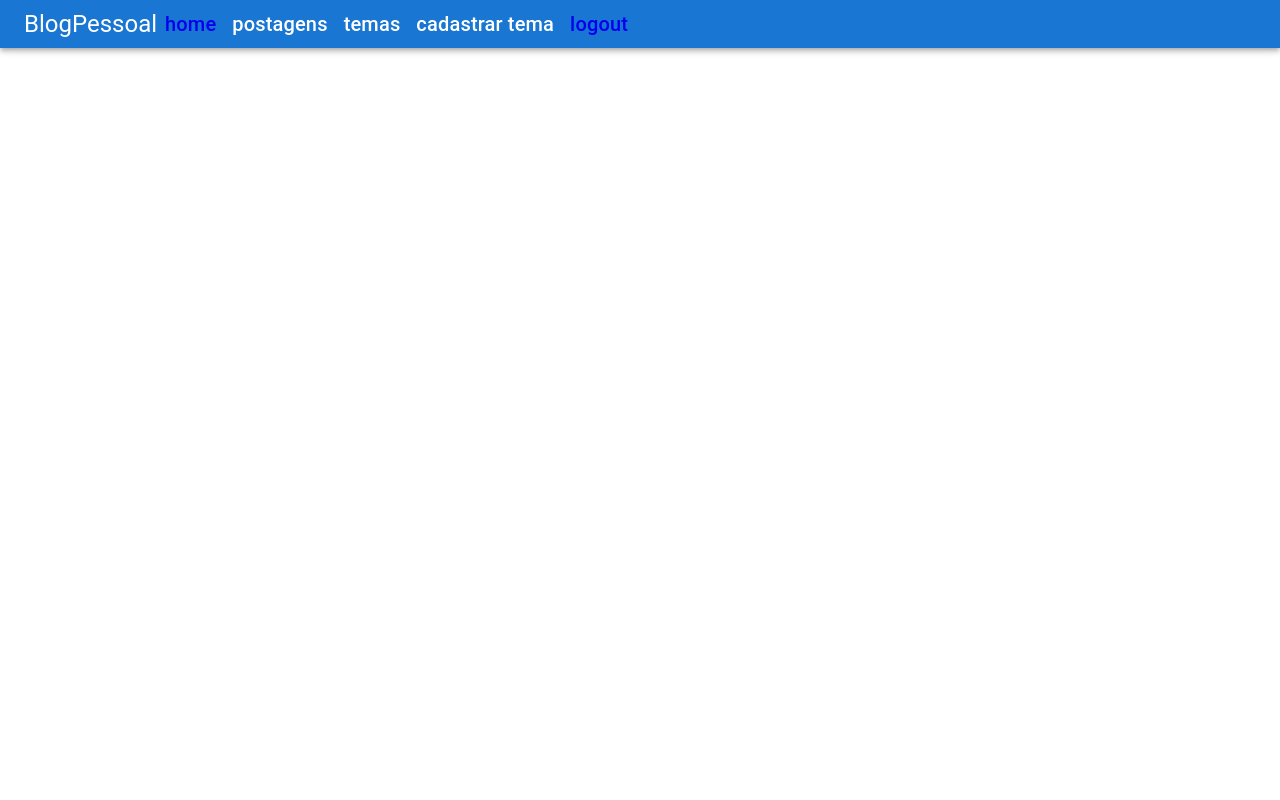
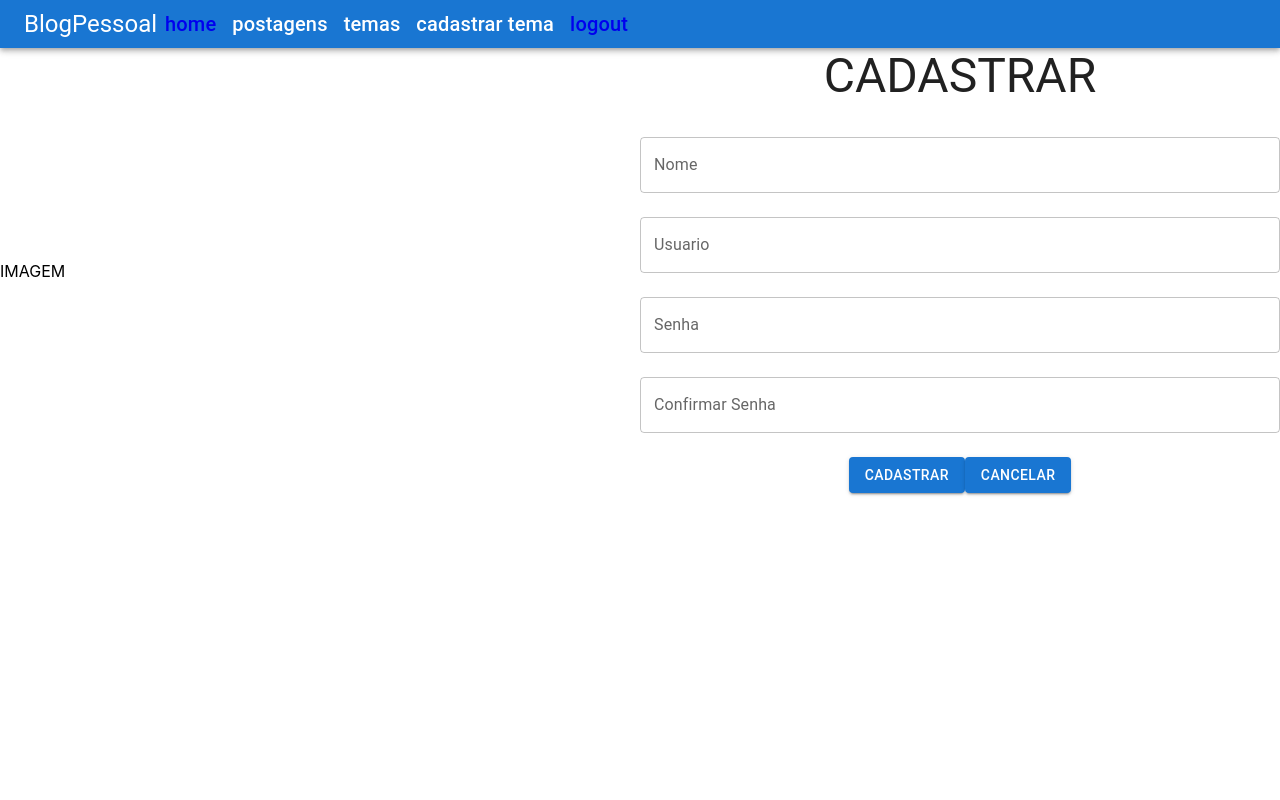
Before and after one commit to lucaszri/FrontEndBlogPessoal, a React (Create React App) app: page /cadastrousuario in a window 1280 px wide. Shown: the top 800 px of the page. Built offline with nearby package versions, Linux system fonts and the light colour scheme; the HTML template or start-up script is replaced by a standard one.

Commit message:
realizada a integração de front e back end

```diff
--- a/package.json
+++ b/package.json
@@ -17,10 +17,12 @@
     "@types/node": "^16.11.22",
     "@types/react": "^17.0.38",
     "@types/react-dom": "^17.0.11",
+    "axios": "0.21.4",
     "react": "^17.0.2",
     "react-dom": "^17.0.2",
     "react-router-dom": "6",
     "react-scripts": "5.0.0",
+    "react-use-localstorage": "3.5.3",
     "typescript": "^4.5.5",
     "web-vitals": "^2.1.4"
   },
--- a/src/App.tsx
+++ b/src/App.tsx
@@ -7,6 +7,7 @@ import Navbar from './components/estaticos/navbar/Navbar';
 import Footer from './components/estaticos/footer/Footer';
 import Login from './paginas/login/Login';
 import './App.css';
+import CadastroUsuario from './paginas/cadastroUsuario/CadastroUsuario';
 
 function App() {
   return (
@@ -18,6 +19,7 @@ function App() {
         <Route path='/home' element={<Home />} />
         <Route path='/login' element={<Login />} />
         <Route path='/' element={<Login />} />
+        <Route path='/cadastrousuario' element={<CadastroUsuario />} />
       </Routes>
       </div>
 
--- a/src/components/estaticos/navbar/Navbar.css
+++ b/src/components/estaticos/navbar/Navbar.css
@@ -0,0 +1,5 @@
+.navbar-1 {
+    font-family: Impact, Haettenschweiler, 'Arial Narrow Bold', sans-serif;
+    font-size: 200px !important;
+
+}
--- a/src/components/estaticos/navbar/Navbar.tsx
+++ b/src/components/estaticos/navbar/Navbar.tsx
@@ -4,8 +4,8 @@ import { Link } from 'react-router-dom';
 function Navbar() {
     return (
         <>
-            <AppBar position="static">
-                <Toolbar variant="dense">
+            <AppBar className='navbar-1' position="static">
+                <Toolbar className='navbar-1' variant="dense">
                     <Box style={{ cursor: "pointer" }} >
                         <Typography variant="h5" color="inherit">
                             BlogPessoal
--- /dev/null
+++ b/src/models/User.ts
@@ -0,0 +1,9 @@
+interface User {
+    id: number;
+    nome: string;
+    usuario: string;
+    foto: string;
+    senha: string;
+}
+
+export default User
--- /dev/null
+++ b/src/models/UserLogin.ts
@@ -0,0 +1,8 @@
+interface UserLogin {
+    id: number;
+    usuario: string;
+    senha: string;
+    token?: string | null
+}
+
+export default UserLogin
--- /dev/null
+++ b/src/paginas/cadastroUsuario/CadastroUsuario.css
@@ -0,0 +1,4 @@
+.btn-cadastro {
+    margin-right: 20px!important;
+    padding: 1rem;
+}
--- /dev/null
+++ b/src/paginas/cadastroUsuario/CadastroUsuario.tsx
@@ -0,0 +1,79 @@
+import { Grid, Typography, TextField, Box, Button } from '@mui/material'
+import React, { useState, useEffect, ChangeEvent } from 'react'
+import { Link, useNavigate } from 'react-router-dom'
+import User from '../../models/User'
+import { cadastroUsuario } from '../../services/Service';
+
+function CadastroUsuario() {
+
+    let history = useNavigate();
+
+    const [confirmarSenha, setConfirmarSenha] = useState<String>("")
+    const [user, setUser] = useState<User>(
+        {
+            id: 0,
+            nome: '',
+            usuario: '',
+            foto: '',
+            senha: ''
+        })
+    const [userResult, setUserResult] = useState<User>(
+        {
+            id: 0,
+            nome: '',
+            usuario: '',
+            foto: '',
+            senha: ''
+        })
+    useEffect(() => {
+        if (userResult.id != 0) {
+            history("/login")
+        }
+    }, [userResult])
+
+    function confirmarSenhaHandle(e: ChangeEvent<HTMLInputElement>) {
+        setConfirmarSenha(e.target.value)
+    }
+
+    function updatedModel(e: ChangeEvent<HTMLInputElement>) {
+        setUser({
+            ...user,
+            [e.target.name]: e.target.value
+        })
+    }
+    async function onSubmit(e: ChangeEvent<HTMLFormElement>) {
+        e.preventDefault()
+        if (confirmarSenha == user.senha) {
+            cadastroUsuario(`/usuarios/cadastrar`, user, setUserResult)
+            alert('Usuario cadastrado com sucesso')
+        } else {
+            alert('Dados inconsistentes. Favor verificar as informações de cadastro.')
+        }
+    }
+
+    return (
+        <Grid container direction='row' justifyContent='center' alignItems='center'>
+            <Grid item xs={6}> IMAGEM </Grid>
+            <Grid item xs={6}>
+                <form onSubmit={onSubmit}>
+                    <Typography variant='h3' gutterBottom color='textPrimary' align='center'> CADASTRAR </Typography>
+                    <TextField value={user.nome} onChange={(e: ChangeEvent<HTMLInputElement>) => updatedModel(e)} id='nome' label='Nome' variant='outlined' name='nome' margin='normal' fullWidth />
+                    <TextField value={user.usuario} onChange={(e: ChangeEvent<HTMLInputElement>) => updatedModel(e)} id='usuario' label='Usuario' variant='outlined' name='usuario' margin='normal' fullWidth />
+                    <TextField value={user.senha} onChange={(e: ChangeEvent<HTMLInputElement>) => updatedModel(e)} id='senha' label='Senha' variant='outlined' name='senha' margin='normal' fullWidth type='password' />
+                    <TextField value={confirmarSenha} onChange={(e: ChangeEvent<HTMLInputElement>) => confirmarSenhaHandle(e)} id='confirmarSenha' label='Confirmar Senha' variant='outlined' name='confirmarSenha' margin='normal' fullWidth type='password' />
+                    <Box marginTop={2} textAlign='center' justifyContent='space-between'>
+                            <Button className='btn-cadastro' type='submit' variant='contained' color='primary'>
+                                Cadastrar
+                            </Button>
+                        <Link to='/login' className='text-decoration-none'>
+                            <Button variant='contained' >
+                                Cancelar
+                            </Button>
+                        </Link>
+                    </Box>
+                </form></Grid>
+        </Grid>
+    )
+}
+
+export default CadastroUsuario
--- a/src/paginas/login/Login.tsx
+++ b/src/paginas/login/Login.tsx
@@ -1,30 +1,66 @@
-import React from 'react'
+import React, { ChangeEvent, useState, useEffect} from 'react'
 import './Login.css';
 import { Grid, Box, Typography, TextField, Button} from '@mui/material'
-import { Link } from 'react-router-dom';
+import { Link, useNavigate } from 'react-router-dom';
+import { login } from '../../services/Service';
+import UserLogin from '../../models/UserLogin';
+import useLocalStorage from 'react-use-localstorage';
 
 function Login() {
+
+    let history = useNavigate();
+    const [token, setToken] = useLocalStorage('token');
+
+    const [userLogin, setUserLogin] = useState<UserLogin>({
+        id: 0, usuario: '', senha: '', token: ''
+    })
+
+    function updateModel(e: ChangeEvent<HTMLInputElement>) {
+        setUserLogin({
+            ...userLogin,
+            [e.target.name]: e.target.value
+        })
+    }
+
+    useEffect(()=> {
+        if(token != '') {
+            history('/home')
+        }
+    }, [token])
+
+    async function onSubmit(e: ChangeEvent<HTMLFormElement>){
+        e.preventDefault();
+        try {
+            await login(`/usuarios/logar`, userLogin, setToken)
+
+            alert('Usuario logado com sucesso!')
+        } catch (error) {
+            alert('ERRO! Login incorreto, tente novamente!')
+        }
+    }
+
   return (
     <Grid container direction='row' justifyContent='center' alignItems='center'>
         <Grid xs={6} alignItems='center'>
             <Box paddingX={20}>
-                <form>
+                <form onSubmit={onSubmit}>
                     <Typography variant='h3' gutterBottom color='textPrimary' align='center'> ENTRAR </Typography>
-                    <TextField id='usuario' label='Usuario' variant='outlined' name='usuario' margin='normal' fullWidth />
-                    <TextField id='senha' label='Senha' variant='outlined' name='senha' margin='normal' fullWidth type='password' />
+                    <TextField value={userLogin.usuario} onChange={(e:ChangeEvent<HTMLInputElement>) => updateModel(e)} id='usuario' label='Usuario' variant='outlined' name='usuario' margin='normal' fullWidth />
+                    <TextField value={userLogin.senha} onChange={(e:ChangeEvent<HTMLInputElement>) => updateModel(e)} id='senha' label='Senha' variant='outlined' name='senha' margin='normal' fullWidth type='password' />
                     <Box marginTop={2} textAlign='center'>
-                        <Link to='/home' className='text-decoration-none'>
                             <Button type='submit' variant='contained' color='primary'>
                                 Logar
                             </Button>
-                        </Link>
+
                     </Box>
                 </form>
                 <Box display='flex' justifyContent='center' marginTop={2}>
                     <Box marginRight={1}>
                         <Typography variant='subtitle1' gutterBottom align='center'>Não tem uma conta?</Typography>
                     </Box>
+                    <Link to='/cadastrousuario'>
                     <Typography variant='subtitle1' gutterBottom align='center' style={{ fontWeight: 'bold'}}>Cadastre-se</Typography>
+                    </Link>
                 </Box>
             </Box>
         </Grid>
--- /dev/null
+++ b/src/services/Service.ts
@@ -0,0 +1,16 @@
+import axios from 'axios';
+import { url } from 'inspector';
+
+export const api = axios.create({
+    baseURL: 'https://bplucas.herokuapp.com'
+})
+
+export const login = async(url: any, dados: any, setDado: any) => {
+    const resposta = await api.post(url,dados)
+    setDado(resposta.data.token)
+}
+
+export const cadastroUsuario = async(url: any, dados: any, setDado: any) => {
+    const resposta = await api.post(url,dados)
+    setDado(resposta.data)
+}
```
Also changed, not shown: 1 other file (tests, documents, lock files or other folders).
